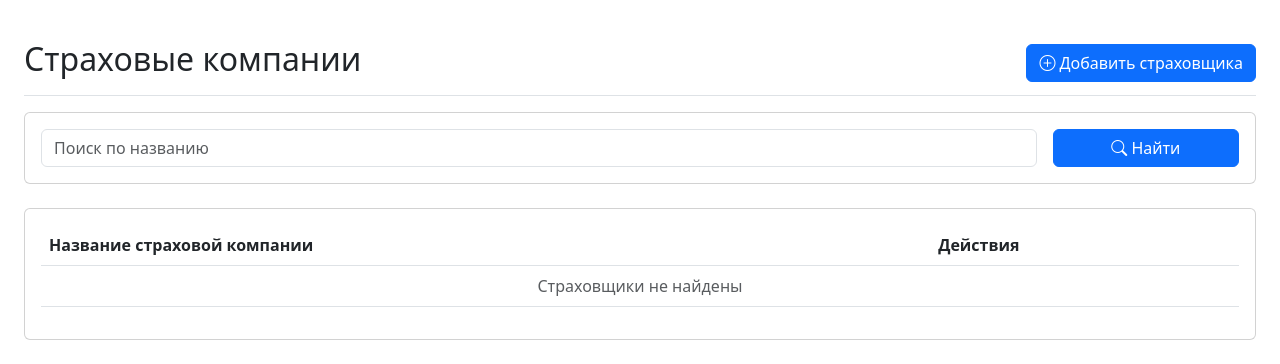
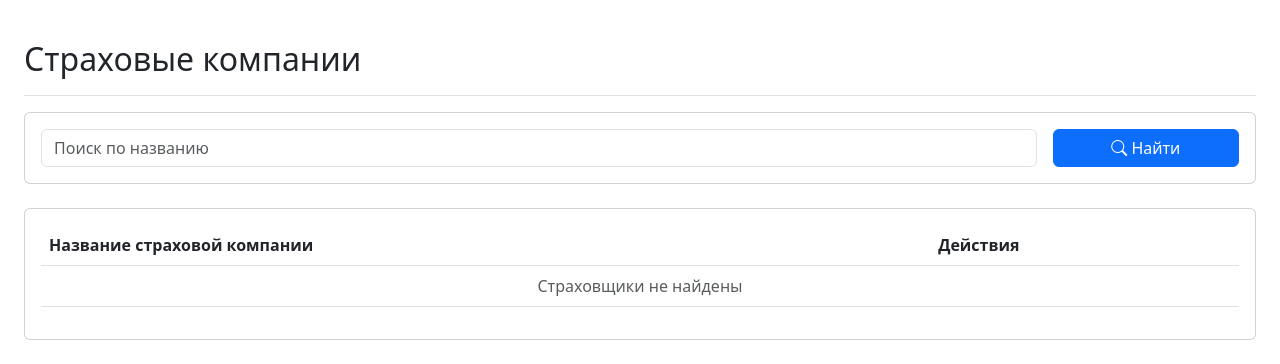
Before and after one commit to grigra27/flow_polis, a Django app: page /insurers/ in a window 1280 px wide. Shown: the part 56-420 px from the top of the page. Run offline with Django 4.2, Linux system fonts and the light colour scheme; the visitor is signed in with stand-in values (Sample User, id 1); data that the repository does not hold is empty; parts of the project's set-up code (start-up, migrations or seed data) failed here and were passed over.

Commit message:
upd insurers list

```diff
--- a/templates/insurers/insurer_list.html
+++ b/templates/insurers/insurer_list.html
@@ -5,13 +5,6 @@
 {% block content %}
 <div class="d-flex justify-content-between flex-wrap flex-md-nowrap align-items-center pt-3 pb-2 mb-3 border-bottom">
     <h1 class="h2">Страховые компании</h1>
-    {% if can_edit %}
-    <div class="btn-toolbar mb-2 mb-md-0">
-        <a href="{% url 'admin:insurers_insurer_add' %}" class="btn btn-primary">
-            <i class="bi bi-plus-circle"></i> Добавить страховщика
-        </a>
-    </div>
-    {% endif %}
 </div>
 
 <!-- Search -->
```
